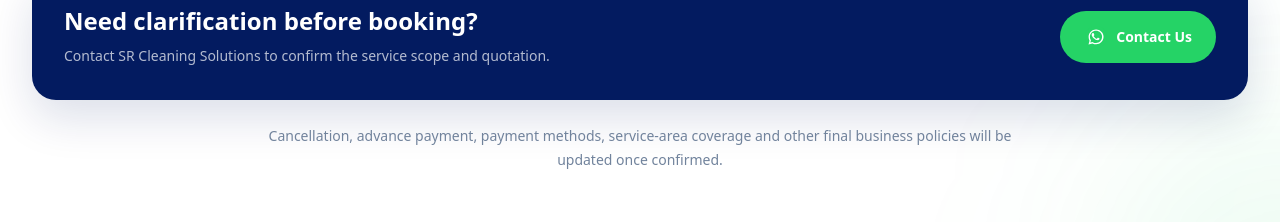
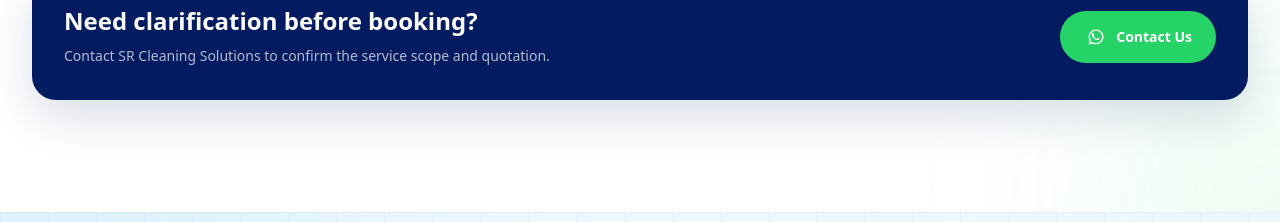
Before and after one commit to eswar-maguluri/sr-cleaning-solutions, a Next.js app in the folder sr-cleaning-solutions/: page / in a window 1280 px wide. Shown: the part 7671-7893 px from the top of the page. Built offline with nearby package versions, Linux system fonts and the light colour scheme; no server answers; the database is empty.

Commit message:
Finalize website updates

```diff
--- a/sr-cleaning-solutions/src/components/FloatingButtons.jsx
+++ b/sr-cleaning-solutions/src/components/FloatingButtons.jsx
@@ -6,7 +6,6 @@ export default function FloatingButtons() {
       {/* =====================================================
           DESKTOP FLOATING BUTTONS
       ====================================================== */}
-
       <div
         className="
           hidden
@@ -69,7 +68,6 @@ export default function FloatingButtons() {
             "
           />
         </a>
-
         {/* WHATSAPP */}
         <a
           href="https://wa.me/919494239260"
@@ -132,7 +130,6 @@ export default function FloatingButtons() {
       {/* =====================================================
           MOBILE STICKY BAR
       ====================================================== */}
-
       <div
         className="
           fixed
@@ -151,7 +148,6 @@ export default function FloatingButtons() {
           pb-[env(safe-area-inset-bottom)]
         "
       >
-
         {/* CALL */}
         <a
           href="tel:+919494239260"
@@ -204,7 +200,6 @@ export default function FloatingButtons() {
             Call Now
           </span>
         </a>
-
         {/* WHATSAPP */}
         <a
           href="https://wa.me/919494239260"
--- a/sr-cleaning-solutions/src/components/Terms.jsx
+++ b/sr-cleaning-solutions/src/components/Terms.jsx
@@ -619,25 +619,6 @@ export default function Terms() {
             </a>
           </div>
         </div>
-
-        {/* ===================================================
-            REVIEW NOTE
-        ==================================================== */}
-
-        <p
-          className="
-            mx-auto
-            mt-6
-            max-w-3xl
-            text-center
-            text-xs
-            sm:text-sm
-            leading-6
-            text-[#71839c]
-          "
-        >
-          {x.reviewNote}
-        </p>
       </div>
     </section>
   );
--- a/sr-cleaning-solutions/src/locales/en.js
+++ b/sr-cleaning-solutions/src/locales/en.js
@@ -612,8 +612,6 @@ const en = {
     contactUs:
       "Contact Us",
 
-    reviewNote:
-      "Cancellation, advance payment, payment methods, service-area coverage and other final business policies will be updated once confirmed.",
   },
 
   /* =========================================================
--- a/sr-cleaning-solutions/src/locales/te.js
+++ b/sr-cleaning-solutions/src/locales/te.js
@@ -636,8 +636,6 @@ const te = {
     contactUs:
       "మమ్మల్ని సంప్రదించండి",
 
-    reviewNote:
-      "రద్దు, అడ్వాన్స్ చెల్లింపు, చెల్లింపు పద్ధతులు, సేవా ప్రాంత పరిధి మరియు ఇతర తుది వ్యాపార విధానాలు నిర్ధారించిన తర్వాత నవీకరించబడతాయి.",
   },
 
   /* =========================================================
```
Also changed, not shown: sr-cleaning-solutions/src/components/About.jsx (+0 -13 lines), sr-cleaning-solutions/src/components/Equipment.jsx (+0 -23 lines), sr-cleaning-solutions/src/components/Footer.jsx (+0 -50 lines).
